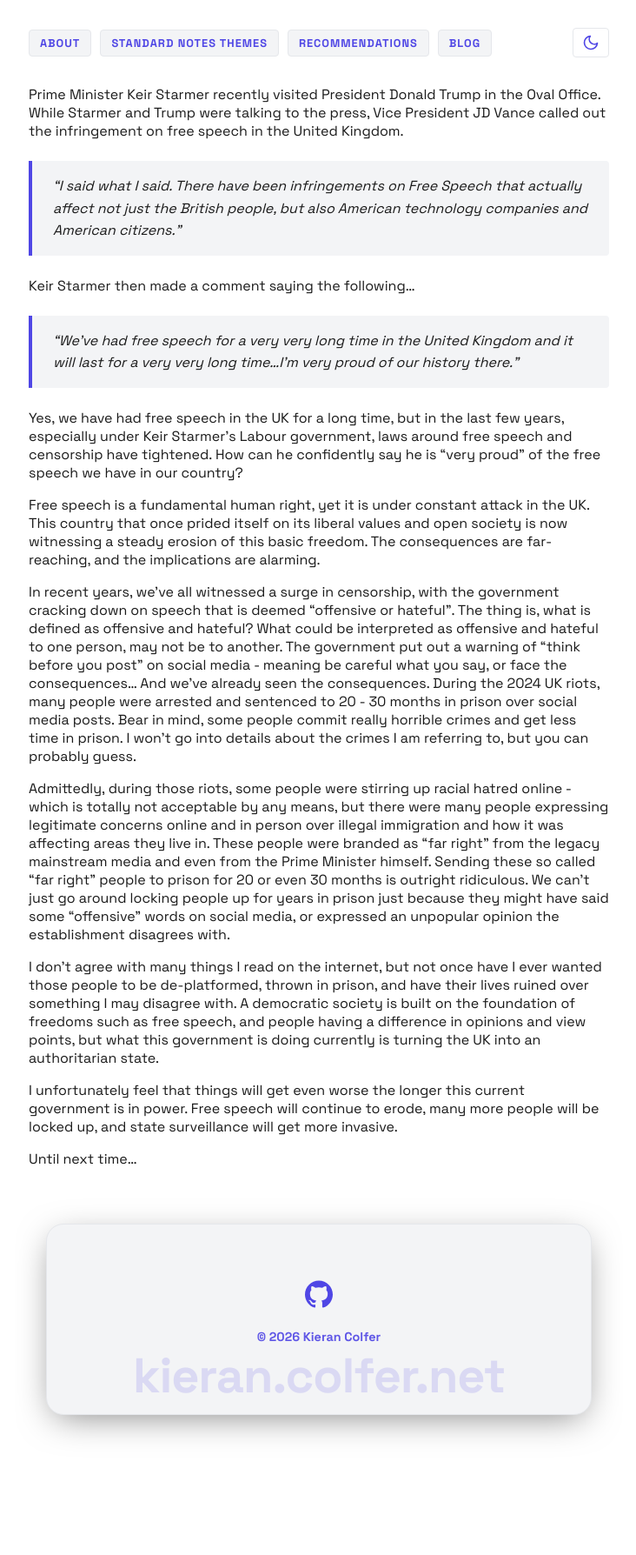
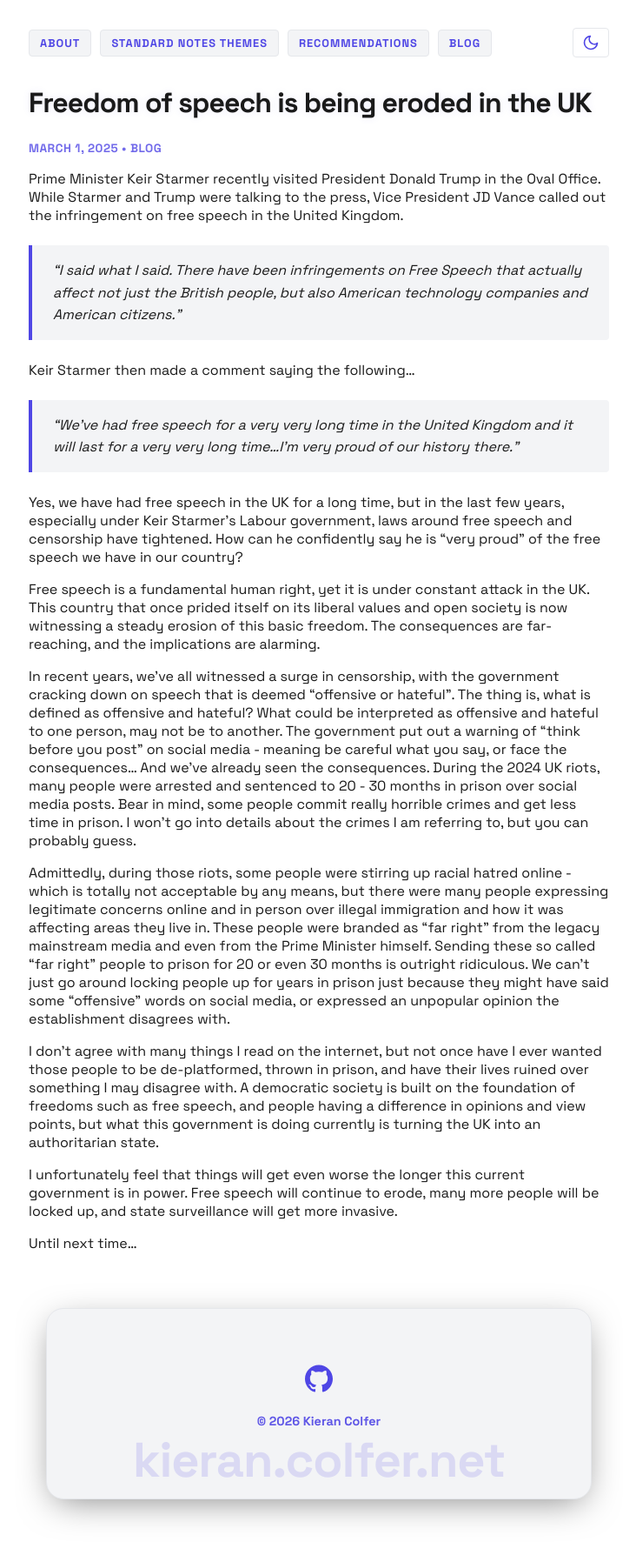
Before and after one commit to PASSK3YS/PASSK3YS.github.io, a Jekyll site: the page built from _posts/2025-03-01-freedom-of-speech-is-being-eroded-in-the-uk.md, in a window 1280 px wide. Shown: the whole page at 87% size, without its empty margins (273-1005 px from the left). Built offline with Jekyll 4.4.1, drawn with Linux system fonts in a browser that asks for light colours; before the commit the page ends 1691 px from its top, so only the background shows below that.

Commit message:
chore: fix blog entry layouts

```diff
--- a/_posts/2025-03-01-freedom-of-speech-is-being-eroded-in-the-uk.md
+++ b/_posts/2025-03-01-freedom-of-speech-is-being-eroded-in-the-uk.md
@@ -4,6 +4,9 @@ title: Freedom of speech is being eroded in the UK
 description: The UK is turning into an authoritarian state.
 ---
 
+# Freedom of speech is being eroded in the UK
+
+<div class="meta">March 1, 2025 • Blog</div>
 
 Prime Minister Keir Starmer recently visited President Donald Trump in the Oval Office. While Starmer and Trump were talking to the press, Vice President JD Vance called out the infringement on free speech in the United Kingdom.
 
```
Also changed, not shown: _posts/2025-02-23-apple-removes-advanced-data-protection-from-uk.md (+4 -0 lines).
